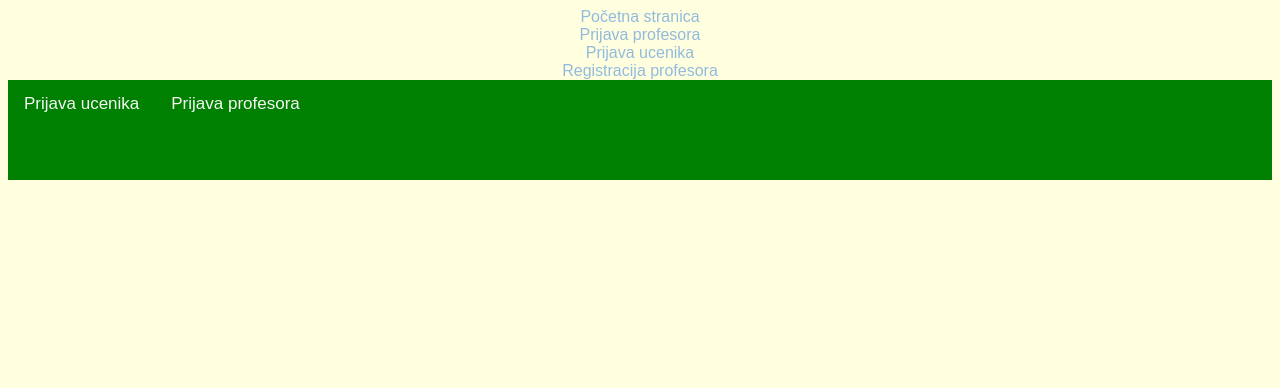
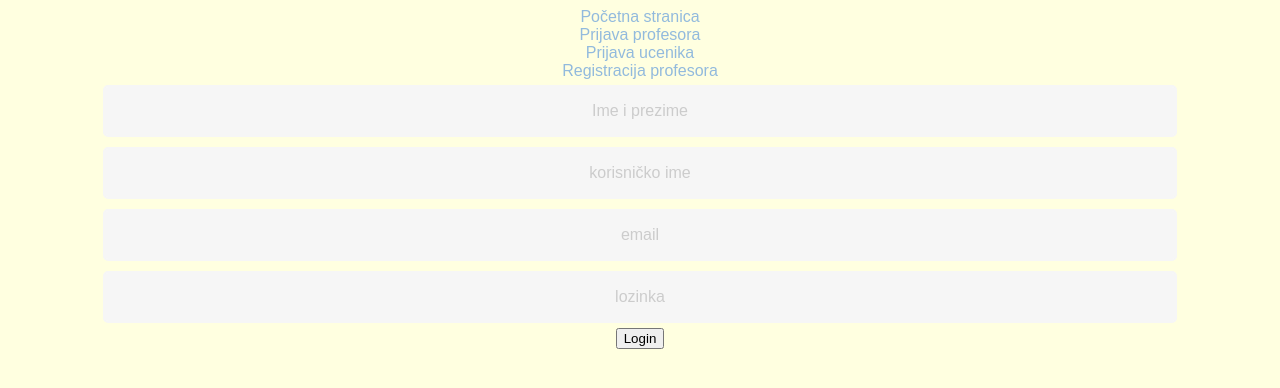
Before and after one commit to Verstopper/Projekt_R_learning_app, a React (Create React App) app in the folder src/main/frontend/app/: page /api/ZabavnoUcenje/profesor/registracija in a window 1280 px wide. Shown: the top 388 px of the page. Built offline with nearby package versions, Linux system fonts and the light colour scheme.

Commit message:
working on registration for profesor

```diff
--- a/src/main/frontend/app/src/component/Navbar.js
+++ b/src/main/frontend/app/src/component/Navbar.js
@@ -39,9 +39,11 @@ class NavBar extends Component {
                             <a href="/api/ZabavnoUcenje/ucenik/login">Prijava ucenika</a>
                         </div>
                         }
+                        {!isUserLoggedIn &&
                         <div>
                             <a href="/api/ZabavnoUcenje/profesor/registracija">Registracija profesora</a>
                         </div>
+                        }
                         {isUserLoggedIn &&
                         <div>
                             <a href="/logout">Odjava</a>
--- a/src/main/frontend/app/src/component/RegistrationComponent.js
+++ b/src/main/frontend/app/src/component/RegistrationComponent.js
@@ -1,7 +1,7 @@
 import React, {Component, useState} from 'react'
 import { validatePassword } from "./validateInfo";
 import AuthenticationService from "../services/AuthenticationService";
-import { Navigate } from "react-router-dom";
+import {Navigate} from "react-router-dom";
 import InvalidComponent from "./InvalidComponent";
 
 class RegstrationComponent extends React.Component {
@@ -11,8 +11,10 @@ class RegstrationComponent extends React.Component {
         // console.log("     +++++       ")
         // console.log(this.props.id)
         this.state = {
-            username: this.props.id,
-            password: '',
+            imeIPrezime: '',
+            korisnickoIme: '',
+            email: '',
+            lozinka: '',
             errors: {},
             hasLoginFailed: true,
             showSuccessMessage: false
@@ -77,18 +79,32 @@ class RegstrationComponent extends React.Component {
 
 
         return (
-            <div className="navigation">
-
-                {
-                    !isUserLoggedIn &&
-                    <div><a href="/login">Prijava ucenika</a></div>
-                }
-                {!isUserLoggedIn &&
-                <div>
-                    <a href="/api/ZabavnoUcenje/" id="">Prijava profesora</a>
-                </div>
-                }
-
+            <div className="">
+                <section className="container container-px container-py">
+                    <form onSubmit={this.handleSubmit}>
+                        <div className="form-inputs">
+                            <label htmlFor="imeIPrezime"></label>
+                            <input type="text" id="ime_i_prezime" name="imeIPrezime" placeholder="Ime i prezime"
+                                   value={this.state.imeIPrezime} onChange={this.handleChange}/>
+                        </div>
+                        <div className="form-inputs">
+                            <label htmlFor="korisnickoIme"></label>
+                            <input type="text" id="korisnickoIme" name="korisnickoIme" placeholder="korisničko ime"
+                                   value={this.state.korisnickoIme} onChange={this.handleChange}/>
+                        </div>
+                        <div className="form-inputs">
+                            <label htmlFor="email"></label>
+                            <input type="text" id="email" name="email" placeholder="email"
+                                   value={this.state.email} onChange={this.handleChange}/>
+                        </div>
+                        <div className="form-inputs">
+                            <label htmlFor="lozinka"></label>
+                            <input type="text" id="lozinka" name="lozinka" placeholder="lozinka"
+                                   value={this.state.lozinka} onChange={this.handleChange}/>
+                        </div>
+                        <button className="form-input-btn" type="submit">Login</button>
+                    </form>
+                </section>
             </div>
         );
     }
```
